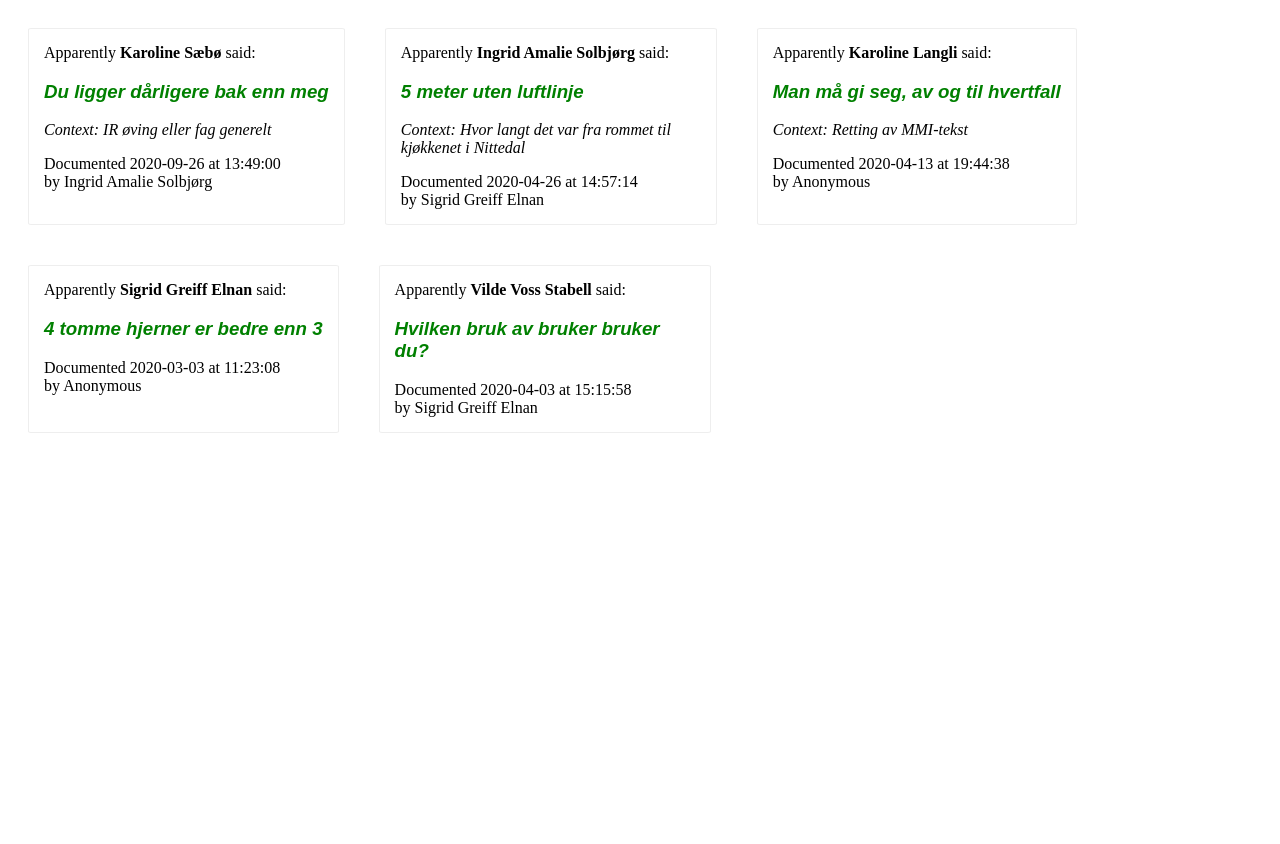
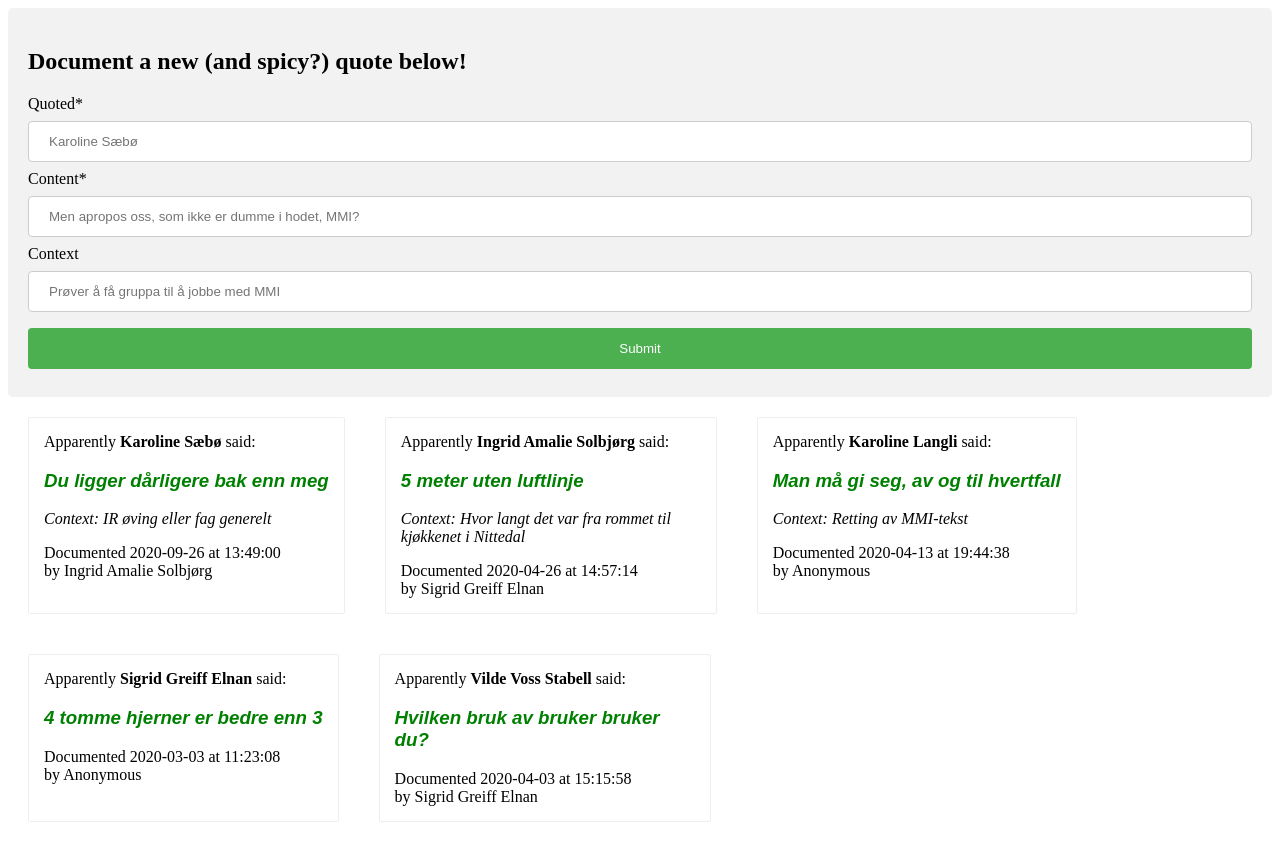
Before and after one commit to ingraso/Quotes, a React (Create React App) app: page / in a window 1280 px wide. Shown: the top 844 px of the page. Before the commit the page ends 800 px from the top, so only its background shows below. Built offline with nearby package versions, Linux system fonts and the light colour scheme.

Commit message:
Create form for adding quotes and style this

```diff
--- a/src/App.tsx
+++ b/src/App.tsx
@@ -1,5 +1,6 @@
 import React from "react";
 import { Quote } from "./components/atoms/Quote";
+import { AddQuoteForm } from "./components/atoms/AddQuoteForm";
 import * as quoteData from "./utils/testdata.json";
 
 function App() {
@@ -11,7 +12,9 @@ function App() {
     quoteData.quote5,
   ];
   return (
-    <div id="quoteContainer">
+    <>
+      <AddQuoteForm />
+      <div id="quote-container">
         {qoutes.map((quote) => {
           return (
             <Quote
@@ -25,6 +28,7 @@ function App() {
           );
         })}
       </div>
+    </>
   );
 }
 
--- /dev/null
+++ b/src/components/atoms/AddQuoteForm.tsx
@@ -0,0 +1,34 @@
+import React from "react";
+
+const submitForm = () => {
+  console.log("You really hoped this was submitted? :lolz:");
+};
+
+export const AddQuoteForm = () => {
+  return (
+    <div className="add-quotes">
+      <h2>Document a new (and spicy?) quote below!</h2>
+      <form onSubmit={submitForm}>
+        <label>Quoted*</label>
+        <input name="quoted" type="text" placeholder="Karoline Sæbø" required />
+
+        <label>Content*</label>
+        <input
+          name="content"
+          type="text"
+          placeholder="Men apropos oss, som ikke er dumme i hodet, MMI?"
+          required
+        />
+
+        <label>Context</label>
+        <input
+          name="context"
+          type="text"
+          placeholder="Prøver å få gruppa til å jobbe med MMI"
+        />
+
+        <input type="submit" value="Submit" />
+      </form>
+    </div>
+  );
+};
--- a/src/styles/quotes.css
+++ b/src/styles/quotes.css
@@ -1,4 +1,4 @@
-#quoteContainer {
+#quote-container {
   display: flex;
   flex-wrap: wrap;
 }
@@ -20,3 +20,30 @@ h3 {
 .italic {
   font-style: italic;
 }
+
+/* Add quote form */
+.add-quotes {
+  border-radius: 5px;
+  background-color: #f2f2f2;
+  padding: 20px;
+}
+
+input[type="text"] {
+  width: 100%;
+  padding: 12px 20px;
+  margin: 8px 0;
+  display: inline-block;
+  border: 1px solid #cccccc;
+  border-radius: 4px;
+  box-sizing: border-box;
+}
+
+input[type="submit"] {
+  width: 100%;
+  background-color: #4caf50;
+  color: white;
+  padding: 13px 20px;
+  margin: 8px 0;
+  border: none;
+  border-radius: 4px;
+}
```
Lines whose indentation alone changed are shown as unchanged.
